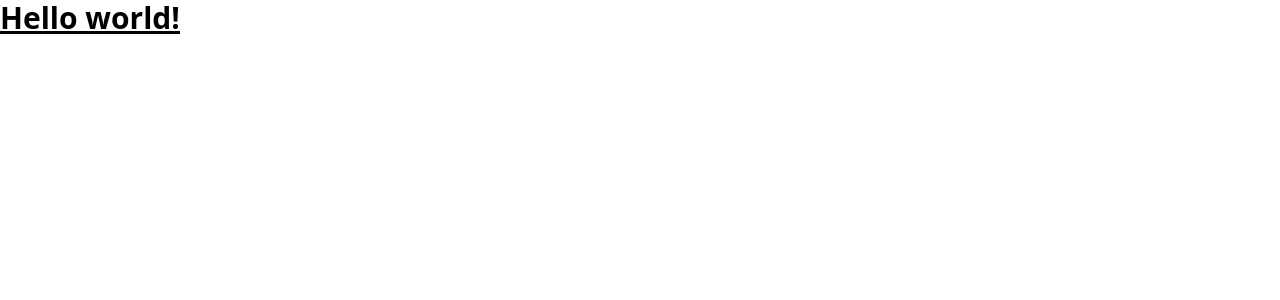
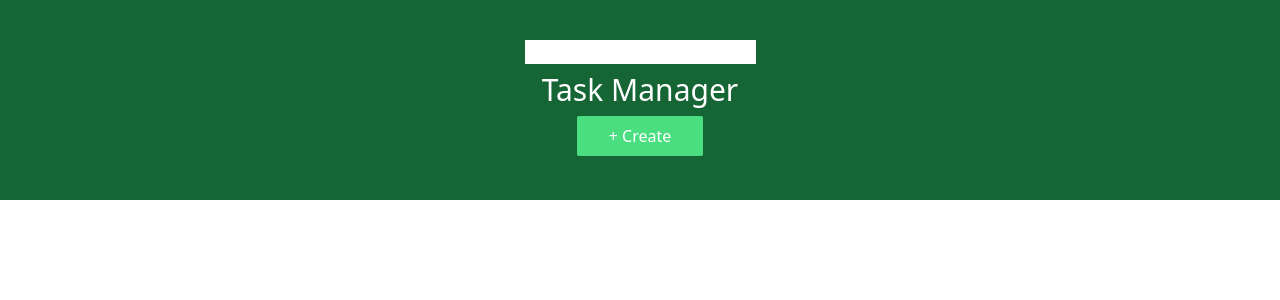
Before and after one commit to Nayem707/Todo-list-app, a React (Vite) app: page / in a window 1280 px wide. Shown: the top 300 px of the page. Built offline with nearby package versions, Linux system fonts and the light colour scheme.

Commit message:
add header component

```diff
--- a/src/App.jsx
+++ b/src/App.jsx
@@ -1,7 +1,18 @@
 function App() {
   return (
     <>
-      <h1 className='text-3xl font-bold underline'>Hello world!</h1>
+      <header className='bg-green-800 h-[200px]'>
+        <div className='text-center py-10 space-y-2'>
+          <input type='text' />
+          <h1 className=' text-white text-3xl'>Task Manager</h1>
+
+          <div className=' text-center'>
+            <button className=' px-8 py-2 rounded-sm font-medium text-white bg-green-400'>
+              + Create
+            </button>
+          </div>
+        </div>
+      </header>
     </>
   );
 }
```
